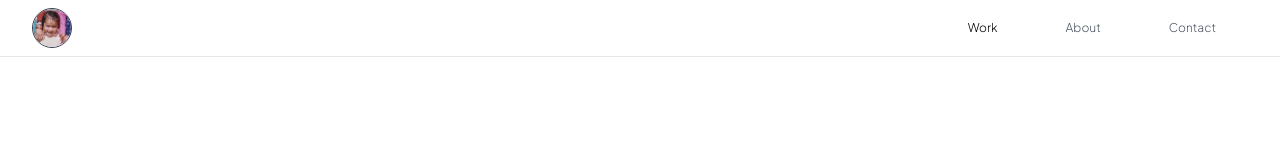
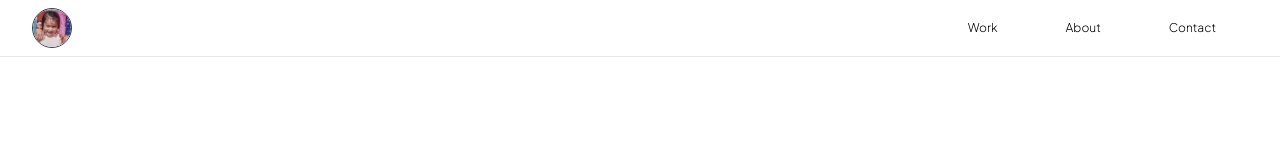
Before and after one commit to dipak-shaaki/Dipak-Portfolio, a Next.js app: page / in a window 1280 px wide. Shown: the top 160 px of the page. Built offline with nearby package versions, Linux system fonts and the light colour scheme.

Commit message:
fixed color

```diff
--- a/components/top-navigation.tsx
+++ b/components/top-navigation.tsx
@@ -85,7 +85,7 @@ export default function TopNavigation({
             <button
               onClick={() => handleTabClick("work", onWorkClick)}
               className={`text-xs font-light transition-all ${
-                activeSection === "work" ? "text-black" : "text-gray-600 hover:text-black"
+                activeSection === "work" ? "text-black" : "text-black-600 hover:text-blue"
               }`}
             >
               <span className="font-medium mr-1"></span> Work
@@ -93,7 +93,7 @@ export default function TopNavigation({
             <button
               onClick={() => handleTabClick("about", onAboutClick)}
               className={`text-xs font-light transition-all ${
-                activeSection === "about" ? "text-black" : "text-gray-600 hover:text-black"
+                activeSection === "about" ? "text-black" : "text-black-600 hover:text-blue"
               }`}
             >
               <span className="font-medium mr-1"></span> About
@@ -101,7 +101,7 @@ export default function TopNavigation({
             <button
               onClick={() => handleTabClick("connect", onContactClick)}
               className={`text-xs font-light transition-all ${
-                activeSection === "connect" ? "text-black" : "text-gray-600 hover:text-black"
+                activeSection === "connect" ? "text-black" : "text-black-600 hover:text-blue"
               }`}
             >
               <span className="font-medium mr-1"></span> Contact
@@ -140,19 +140,19 @@ export default function TopNavigation({
           <div className="flex flex-col space-y-4">
             <button
               onClick={() => handleTabClick("work", onWorkClick)}
-              className={`text-left text-xs ${activeSection === "work" ? "text-black" : "text-gray-600"}`}
+              className={`text-left text-xs ${activeSection === "work" ? "text-black" : "text-black-600"}`}
             >
               <span className="font-medium mr-1"></span> Work
             </button>
             <button
               onClick={() => handleTabClick("about", onAboutClick)}
-              className={`text-left text-xs ${activeSection === "about" ? "text-black" : "text-gray-600"}`}
+              className={`text-left text-xs ${activeSection === "about" ? "text-black" : "text-black-600"}`}
             >
               <span className="font-medium mr-1"></span> About
             </button>
             <button
               onClick={() => handleTabClick("connect", onContactClick)}
-              className={`text-left text-xs ${activeSection === "connect" ? "text-black" : "text-gray-600"}`}
+              className={`text-left text-xs ${activeSection === "connect" ? "text-black" : "text-black-600"}`}
             >
               <span className="font-medium mr-1"></span> Contact
             </button>
```
